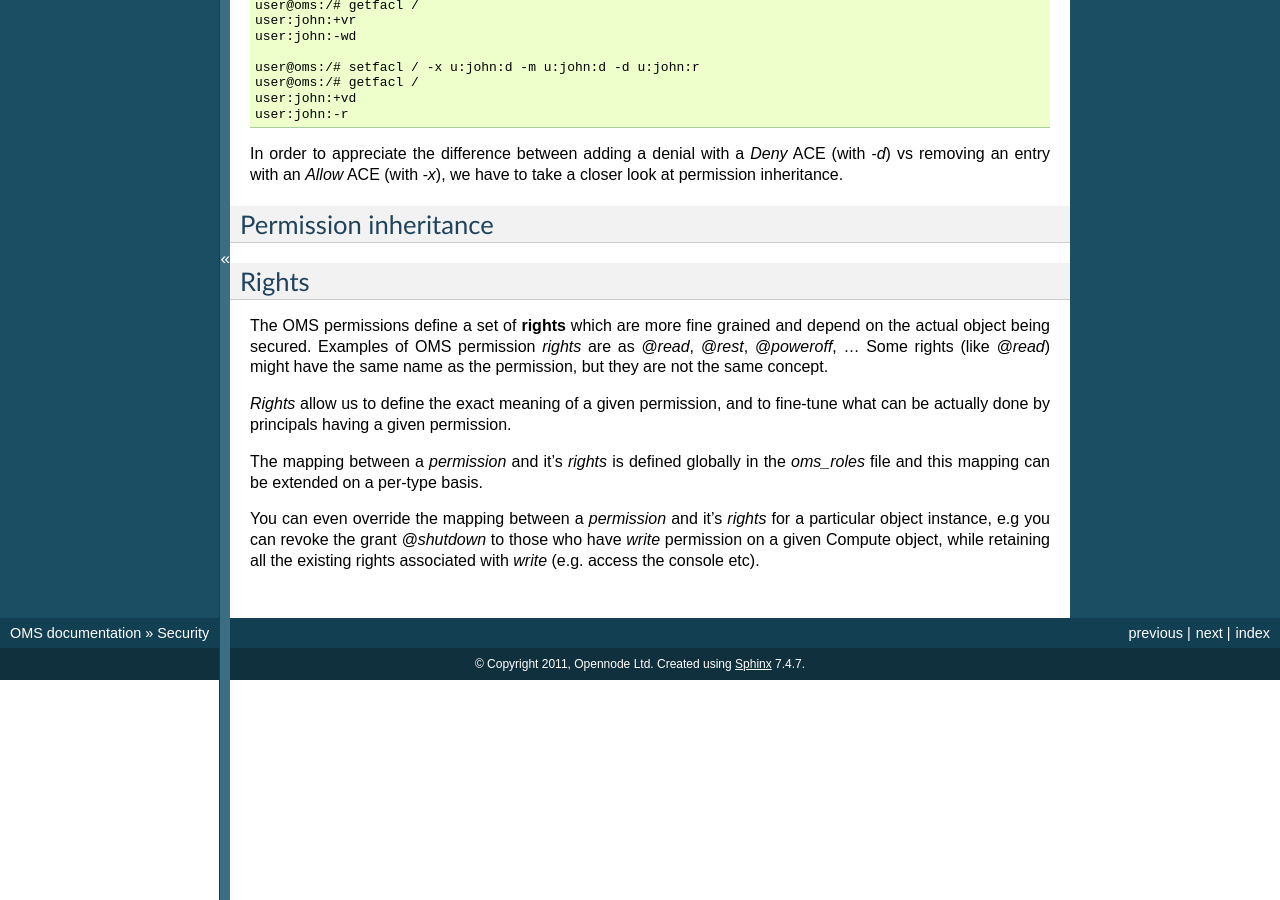
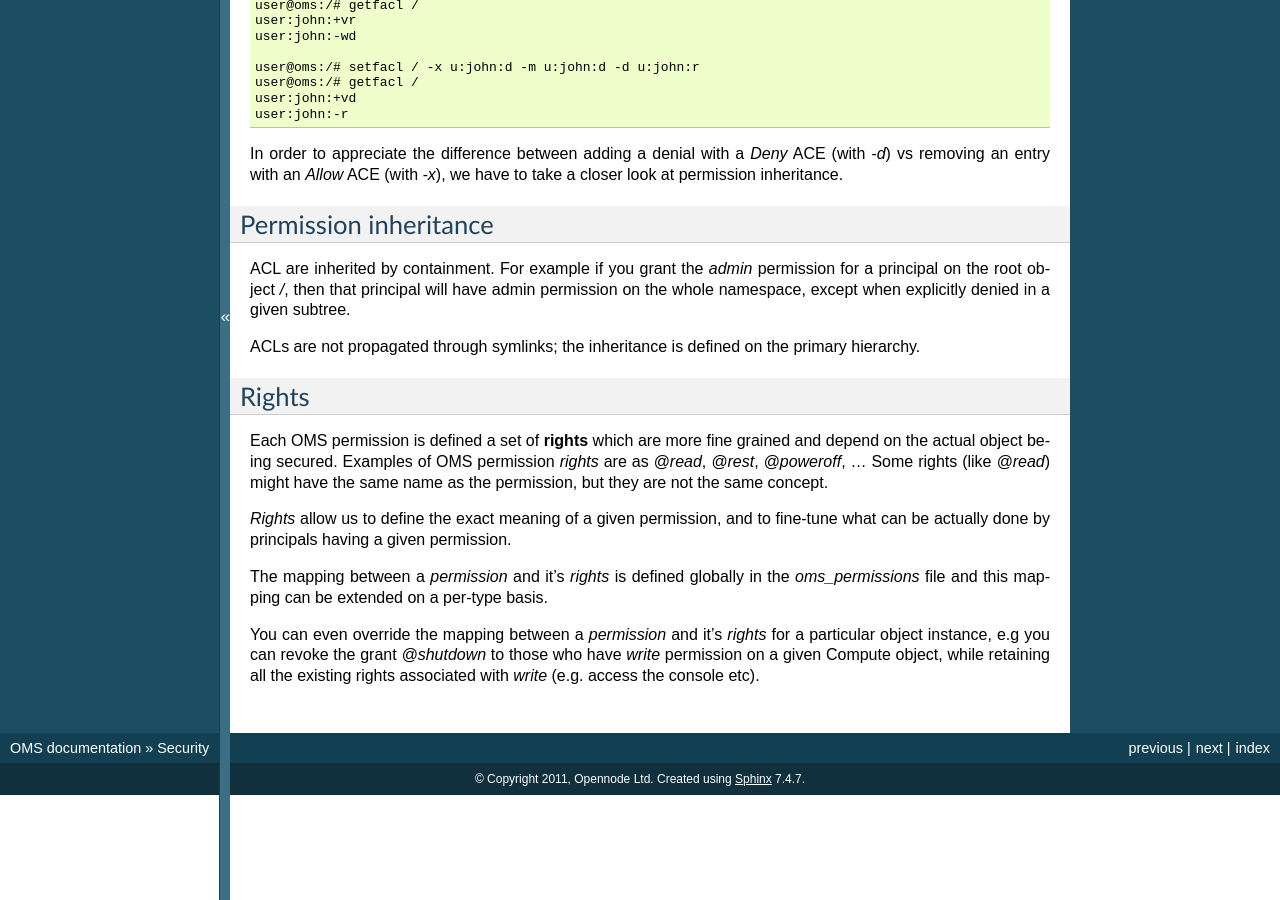
Before and after one commit to opennode/opennode-management, a Sphinx documentation site: the page built from docs/source/security.rst, in a window 1280 px wide and 900 px high, scrolled down 819 px. Built offline with Sphinx 7.4.7, drawn with Linux system fonts in a browser that asks for light colours; pages that are not in the unit, such as notebooks, are missing from menus; the version number could not be read and is left out.

Commit message:
Updated security doc

```diff
--- a/docs/source/security.rst
+++ b/docs/source/security.rst
@@ -56,24 +56,28 @@ The ACL can be manipulated with the `setfacl` command:
   user:john:+vd
   user:john:-r
 
-In order to appreciate the difference between adding a denial with a  `Deny` ACE (with `-d`)
+In order to appreciate the difference between adding a denial with a `Deny` ACE (with `-d`)
 vs removing an entry with an `Allow` ACE (with `-x`), we have to take a closer look at permission inheritance.
 
 Permission inheritance
 ----------------------
 
+ACL are inherited by containment. For example if you grant the `admin` permission for a principal on the root object `/`,
+then that principal will have admin permission on the whole namespace, except when explicitly denied in a given subtree.
+
+ACLs are not propagated through symlinks; the inheritance is defined on the primary hierarchy.
 
 Rights
 ------
 
-The OMS permissions define a set of **rights** which are more fine grained and depend on the actual object being secured.
+Each OMS permission is defined a set of **rights** which are more fine grained and depend on the actual object being secured.
 Examples of OMS permission `rights` are as `@read`, `@rest`, `@poweroff`, ...
 Some rights (like `@read`) might have the same name as the permission, but they are not the same concept.
 
 `Rights` allow us to define the exact meaning of a given permission, and to fine-tune what can be actually done by principals
 having a given permission.
 
-The mapping between a `permission` and it's `rights` is defined globally in the `oms_roles` file and this mapping can be extended on a per-type basis.
+The mapping between a `permission` and it's `rights` is defined globally in the `oms_permissions` file and this mapping can be extended on a per-type basis.
 
 You can even override the mapping between a `permission` and it's `rights` for a particular object instance, e.g you can revoke the grant `@shutdown` to
 those who have `write` permission on a given Compute object, while retaining all the existing rights associated with `write` (e.g. access the console etc).
```
